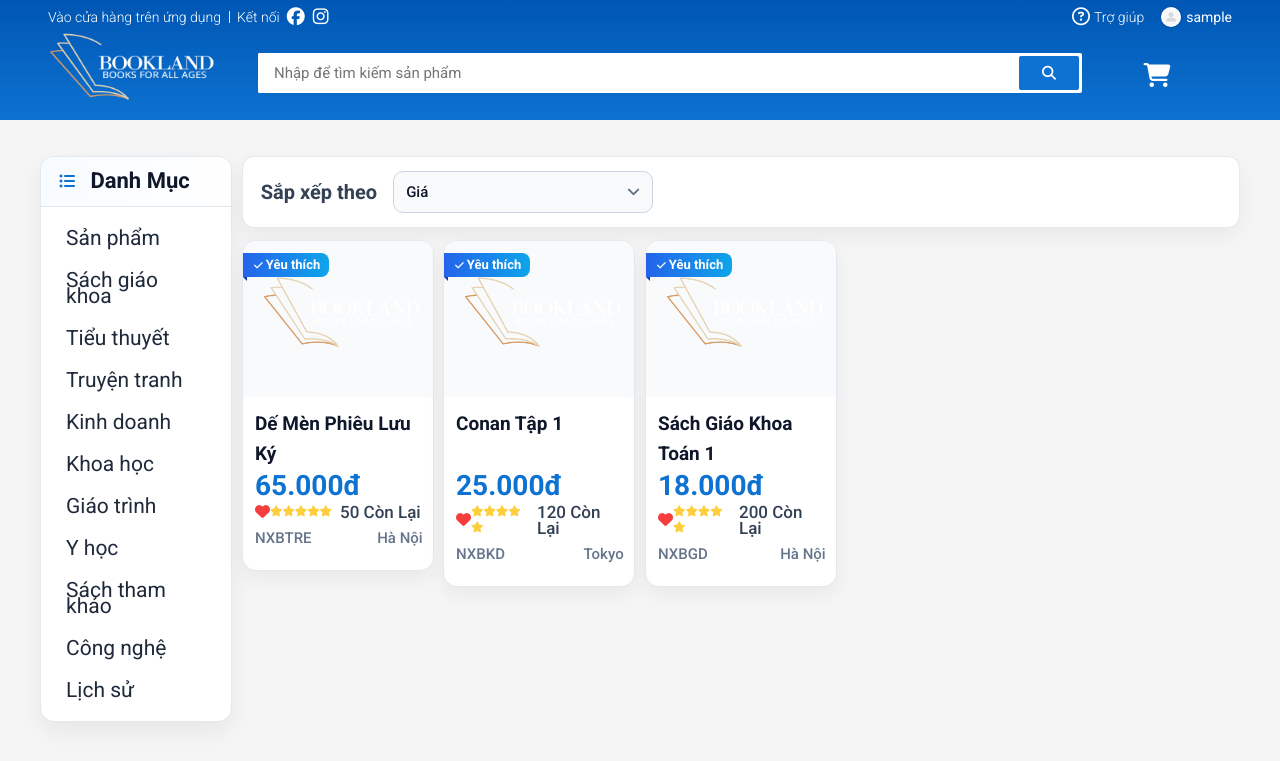
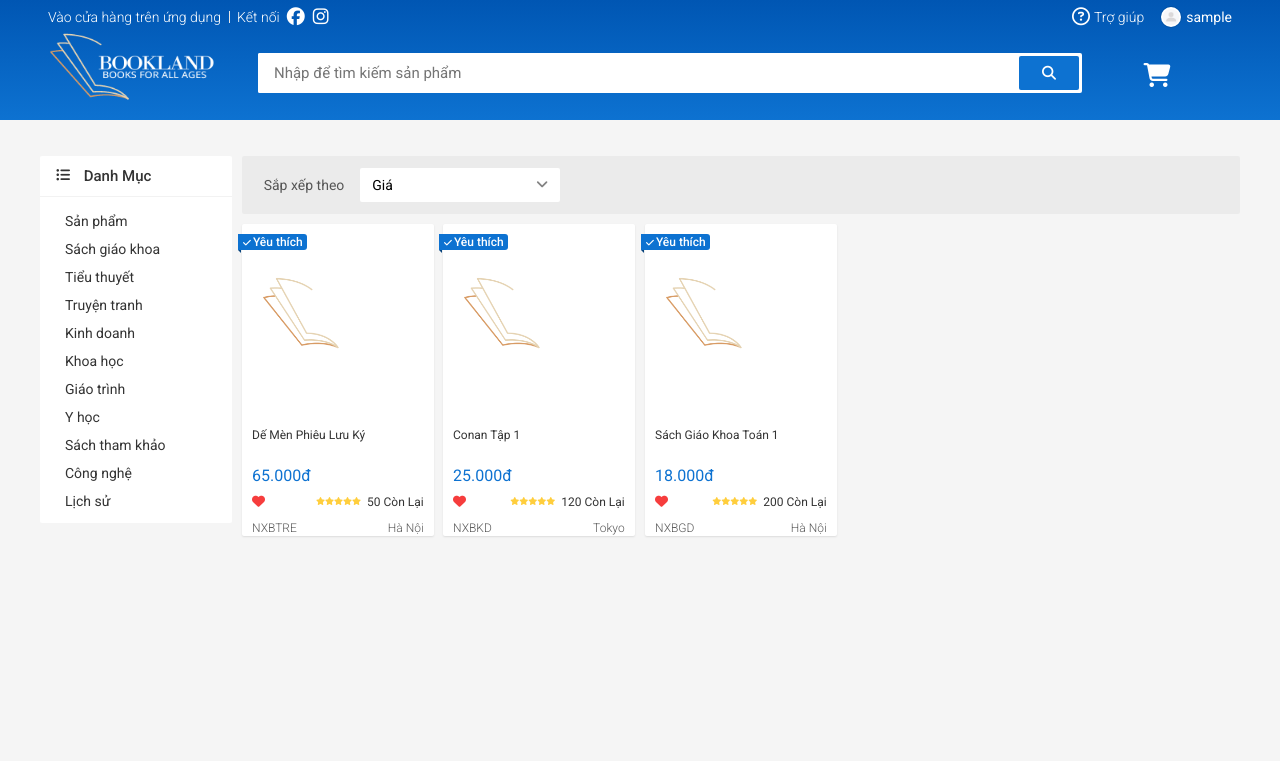
Before and after one commit to BaoMinhne/the-book-store-web-page, a PHP site: page /homepage.php in a window 1280 px wide. Shown: the top 761 px of the page. Run offline with PHP 8.4, Linux system fonts and the light colour scheme; the visitor is signed in with stand-in values (Sample User, id 1); data that the repository does not hold is empty.

Commit message:
Revert "Modernize homepage catalog layout and product cards"
This reverts commit ed63cbf82d4de16976194d4c215e4d61e3d52467.

```diff
--- a/assets/css/main.css
+++ b/assets/css/main.css
@@ -870,101 +870,121 @@
     padding-top: 36px;
 }
 
-
 .category{
-    background: #ffffff;
-    border-radius: 14px;
-    border: 1px solid #e2e8f0;
-    box-shadow: 0 10px 25px rgba(15, 23, 42, 0.06);
-    overflow: hidden;
+    background-color: var(--white-color);
+    border-radius: 2px;
 }
 
 .category__heading{
-    font-size: 2.2rem;
-    color: #0f172a;
-    padding: 16px 18px;
-    font-weight: 700;
-    border-bottom: 1px solid #e2e8f0;
+    font-size: 1.5rem;
+    color: var(--text-color);
+    padding: 12px 16px;
+    font-weight: 500;
+    border-bottom: 1px solid rgba(0, 0, 0, 0.05);
     text-transform: capitalize;
     margin: 0;
-    background: linear-gradient(90deg, #f8fbff, #ffffff);
 }
 
 .category__heading-icon{
-    font-size: 1.6rem;
+    font-size: 1.4rem;
     margin-right: 10px;
     position: relative;
     top: -1px;
-    color: #0d72d1;
 }
 
 .category-list{
-    padding: 12px;
+    padding:0 0 8px 0;
     list-style: none;
-    margin: 0;
+    margin-left: 9px;
+    margin-bottom: 0;
 }
 
-.category-item + .category-item {
-    margin-top: 4px;
-}
 
 .category-item__link{
     text-decoration: none;
-    color: #1e293b;
-    font-size: 2.1rem;
-    padding: 10px 12px;
+    color: var(--text-color);
+    font-size: 1.4rem;
+    padding: 6px 16px;
     display: block;
     position: relative;
-    border-radius: 8px;
-    border: 1px solid transparent;
-    transition: all 0.2s ease;
+    right: 0;
+    transition: right linear 0.1s;
+    border: none;
+    /* background-color: var(--white-color); */
 }
 
 .category-item__link::before{
     content: "";
     position: absolute;
-    left: 0;
-    top: 10px;
-    bottom: 10px;
-    width: 4px;
-    border-radius: 999px;
-    background: transparent;
+    top: 50%;
+    left: 6px;
+    transform: translateY(-50%);
+    border: 4px solid;
+    border-color: transparent transparent transparent transparent ;
 }
 
-.category-item__link:hover,
-.category-item__link:focus{
-    color: #0d72d1;
-    background: #eff6ff;
-    border-color: #bfdbfe;
-    outline: none;
+/* transition dùng để định nghĩa chuyển động */
+
+.category-item__link:hover{
+    color: rgba(0, 0, 0, 0.6);
+    right: -4px;
+    cursor: pointer;
+
 }
 
-.category-item__link:hover::before,
+.category-item__link:active {
+    right: -4px;
+    color: var(--primary-color);
+}
+
+.category-item__link:focus{
+    right: -4px;
+    color: var(--primary-color);
+}
+
 .category-item__link:focus::before{
-    background: #0d72d1;
+    /* content: ""; */
+    border-color: transparent transparent transparent var(--primary-color);
 }
+
+/* .category-item__link:hover,
+.category-item__link.active .category-item__link::before{
+    color: rgba(0, 0, 0, 0.6);
+    right: -4px;
+    cursor: pointer;
+    border-color: transparent transparent transparent rgba(0, 0, 0, 0.6);
+}
+
+.category-item__link:focus,
+.category-item__link:focus::before {
+    right: -4px;
+    color: var(--primary-color);
+    border-color: transparent transparent transparent var(--primary-color);
+} */
 
 /* sort + filter */
 .home-filter{
-    background: #ffffff;
-    border: 1px solid #e2e8f0;
+    background-color: rgba(0, 0, 0, 0.04);
     display: flex;
     align-items: center;
-    padding: 14px 18px;
-    border-radius: 12px;
-    box-shadow: 0 8px 20px rgba(15, 23, 42, 0.05);
+    padding: 12px 22px;
+    border-radius: 2px;
+
+
 }
 
 .home-filter__label{
     margin-right: 16px;
-    font-size: 2rem;
-    color: #334155;
-    font-weight: 600;
 }
 
 .home-filter__btn{
     margin-right: 12px;
     min-width: 90px;
+}
+
+.home-filter__label{
+    font-size: 1.4rem;
+    color: #555555;
 }
 
 .home-filter__page{
@@ -993,6 +1013,8 @@
 .home-filter__page-btn{
     flex: 1px;
     display: flex;
+    /* align-items: center;
+    justify-content: center; */
     text-decoration: none;
     background-color: var(--white-color);
 }
@@ -1016,54 +1038,60 @@
     color: #555555;
 }
 
+
+
 /* Product item */
 .home-product-item{
-    background: #ffffff;
-    margin-top: 12px;
+    background-color: var(--white-color);
+    margin-top: 10px;
     position: relative;
-    border-radius: 14px;
-    border: 1px solid #e2e8f0;
-    box-shadow: 0 8px 20px rgba(15, 23, 42, 0.05);
-    transition: transform .2s ease, box-shadow .2s ease;
+    border-radius: 2px;
+    box-shadow: 0 1px 2px 0 rgba(0, 0, 0, 0.1);
+    transition: transform linear 0.1s;
+    /* khai báo khi có chuyển động sẽ tạo animation */
     will-change: transform;
     display: block;
     text-decoration: none;
-    overflow: hidden;
 }
 
 .home-product{
     margin-bottom: 10px;
 }
 
-.home-product .grid__row{
-    row-gap: 8px;
-}
-
 .home-product-item:hover{
-    box-shadow: 0 16px 30px rgba(37, 99, 235, 0.15);
-    transform: translateY(-6px);
+    box-shadow: 0 1px 20px 0 rgba(0, 0, 0, 0.05);
+    transform: translateY(-2px);
+    /* khi hover vào sẽ cho chuyển động lên trục Y lên -2px */
 }
 
 .home-product-item__img{
-    padding-top: 82%;
+    padding-top: 100%;
     background-repeat: no-repeat;
-    background-size: cover;
+    background-size: contain;
     background-position: center;
-    background-color: #f8fafc;
+    /* border-top-left-radius: 2px;
+    border-top-right-radius: 2px; */
+
 }
+/* padding: 100% - 100% là chiều ngang của thẻ chứa nó
+
+*/
 
 .home-product-item__name{
-    font-size: 1.9rem;
-    font-weight: 600;
-    color: #0f172a;
-    line-height: 1.6;
-    height: 6.1rem;
+    font-size: 1.2rem;
+    font-weight: 400;
+    color: var(--text-color);
+    line-height: 1.8rem;
+    height: 3.6rem;
     overflow: hidden;
+    display: block;
     display: -webkit-box;
     -webkit-box-orient: vertical;
     -webkit-line-clamp: 2;
     text-overflow: ellipsis;
-    margin: 12px 12px 8px;
+    /*gấp đôi line-height lên để quy định chỉ có 2 dòng được hiển thị
+    và dùng overflow hidden để ẩn đi các dòng thừa*/
+    margin: 10px 10px 6px;
 }
 
 .home-product-item__price{
@@ -1072,25 +1100,35 @@
     flex-wrap: wrap;
 }
 
+/* .home-product-item__price-old{
+    font-size: 1.4rem;
+    color: #888;
+    margin-left: 10px;
+    text-decoration: line-through;
+} */
+
 .home-product-item__price-new{
-    font-size: 2.8rem;
-    color: #0d72d1;
-    font-weight: 700;
-    margin-left: 12px;
+    font-size: 1.6rem;
+    color: var(--primary-color);
+    margin-left: 10px;
 }
 
 .home-product-item__action {
     display: flex;
     justify-content: space-between;
-    margin: 10px 12px;
+    margin: 10px;
     align-items: center;
 }
 
 /* Like CSS */
 .home-product-item__like{
-    font-size: 1.5rem;
+    font-size: 1.3rem;
     cursor: pointer;
 }
+
+/* .home-product-item__like-icon-empty{
+
+} */
 
 i.home-product-item__like-icon-fill{
     display: none;
@@ -1106,9 +1144,11 @@ i.home-product-item__like-icon-fill{
 }
 
 .home-product-item__rating{
-    font-size: 1.1rem;
+    font-size: 0.8rem;
     color: #e4e4e4;
     margin-left: auto;
+    /* đẩy phần rating sát vào phần sold
+    - khi đặt auto nó sẽ đẩy đến khi nào động tới 1 item khác */
 }
 
 .home-product-item__rated {
@@ -1116,18 +1156,18 @@ i.home-product-item__like-icon-fill{
 }
 
 .home-product-item__sold{
-    font-size: 1.7rem;
-    color: #334155;
-    margin-left: 8px;
-    font-weight: 500;
+    font-size: 1.2rem;
+    color: var(--text-color);
+    margin-left: 6px;
 }
 
 .home-product-item__origin{
     display: flex;
-    margin: 0 12px 12px;
-    color: #64748b;
-    font-size: 1.5rem;
-    font-weight: 500;
+    /* justify-content: space-between; */
+    margin: 0 10px;
+    color: #595959;
+    font-size: 1.2rem;
+    font-weight: 300;
 }
 
 .home-product-item__brand{
@@ -1141,36 +1181,42 @@ i.home-product-item__like-icon-fill{
 /* thẻ yêu thích cho sản phẩm */
 .home-product-item__favourite{
     position: absolute;
-    top: 12px;
-    left: 0;
-    color: #fff;
-    background: linear-gradient(90deg, #2563eb, #0ea5e9);
-    font-size: 1.3rem;
-    font-weight: 600;
-    line-height: 1.8rem;
-    padding: 3px 9px 3px 7px;
-    border-top-right-radius: 8px;
-    border-bottom-right-radius: 8px;
+    top: 10px;
+    left: -4px;
+    color: var(--primary-color);
+    background-color: currentColor;
+    /* thuộc tính giúp màu hiện tại luôn ăn theo màu hiện tại của color */
+    font-size: 1.2rem;
+    font-weight: 500;
+    line-height: 1.6rem;
+    padding-right: 4px;
+    border-top-right-radius: 3px;
+    border-bottom-right-radius: 3px;
 }
+
 
 .home-product-item__favourite::after{
     content: "";
     position: absolute;
     left: 0;
-    bottom: -4px;
-    border-top: 4px solid #1d4ed8;
-    filter: brightness(80%);
-    border-left: 4px solid transparent;
+    bottom: -3px;
+    border-top: 3px solid currentColor;
+    /* currentcolor lúc này sẽ ăn theo color của thẻ cha */
+    filter: brightness(60%);
+    /* filter brightness dùng để giảm độ sáng của màu
+    trong trường họp này nó sẽ giảm độ sáng của màu hiện tại đi 40% */
+    border-left: 3px solid transparent;
 }
 
 .home-product-item__favourite span{
     color: var(--white-color);
+
 }
 
 .home-product-item__favourite i{
-    font-size: 1rem;
+    font-size: 0.9rem;
     color: var(--white-color);
-    margin: 0 3px 0 4px;
+    margin: 0 2px 0 5px;
 }
 
 /* Thẻ giảm giá cho sản phẩm */
@@ -1304,65 +1350,3 @@ i.home-product-item__like-icon-fill{
     color: #b91c1c;
     font-size: 1.3rem;
 }
-
-.home-filter .select-input {
-    min-width: 260px;
-    height: 42px;
-    border-radius: 10px;
-    border: 1px solid #cbd5e1;
-    background: #f8fafc;
-}
-
-.home-filter .select-input__label {
-    font-size: 1.5rem;
-    color: #0f172a;
-    font-weight: 500;
-}
-
-.home-filter .select-input__icon {
-    color: #64748b;
-    font-size: 1.5rem;
-}
-
-.home-filter .select-input__list {
-    border-radius: 10px;
-    border: 1px solid #e2e8f0;
-    box-shadow: 0 12px 24px rgba(15, 23, 42, 0.12);
-}
-
-.home-filter .select-input__link a {
-    font-size: 1.4rem;
-}
-
-@media (max-width: 1023px) {
-    .category__heading {
-        font-size: 1.8rem;
-    }
-
-    .category-item__link {
-        font-size: 1.7rem;
-    }
-
-    .home-filter {
-        flex-wrap: wrap;
-        gap: 10px;
-    }
-
-    .home-filter__label {
-        font-size: 1.6rem;
-        margin-right: 8px;
-    }
-
-    .home-filter .select-input {
-        min-width: 200px;
-    }
-
-    .home-product-item__name {
-        font-size: 1.6rem;
-        height: 5.2rem;
-    }
-
-    .home-product-item__price-new {
-        font-size: 2.2rem;
-    }
-}
```
